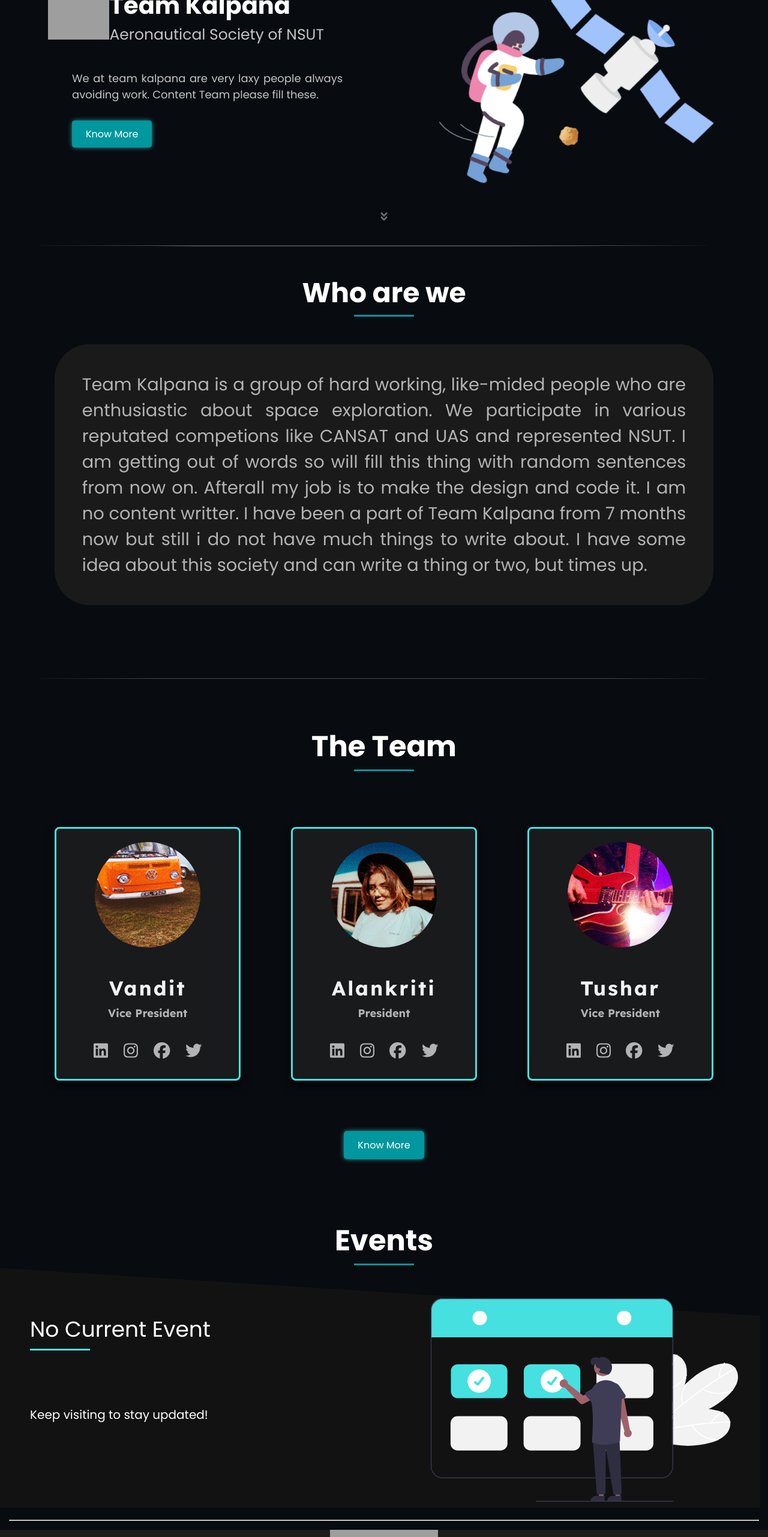
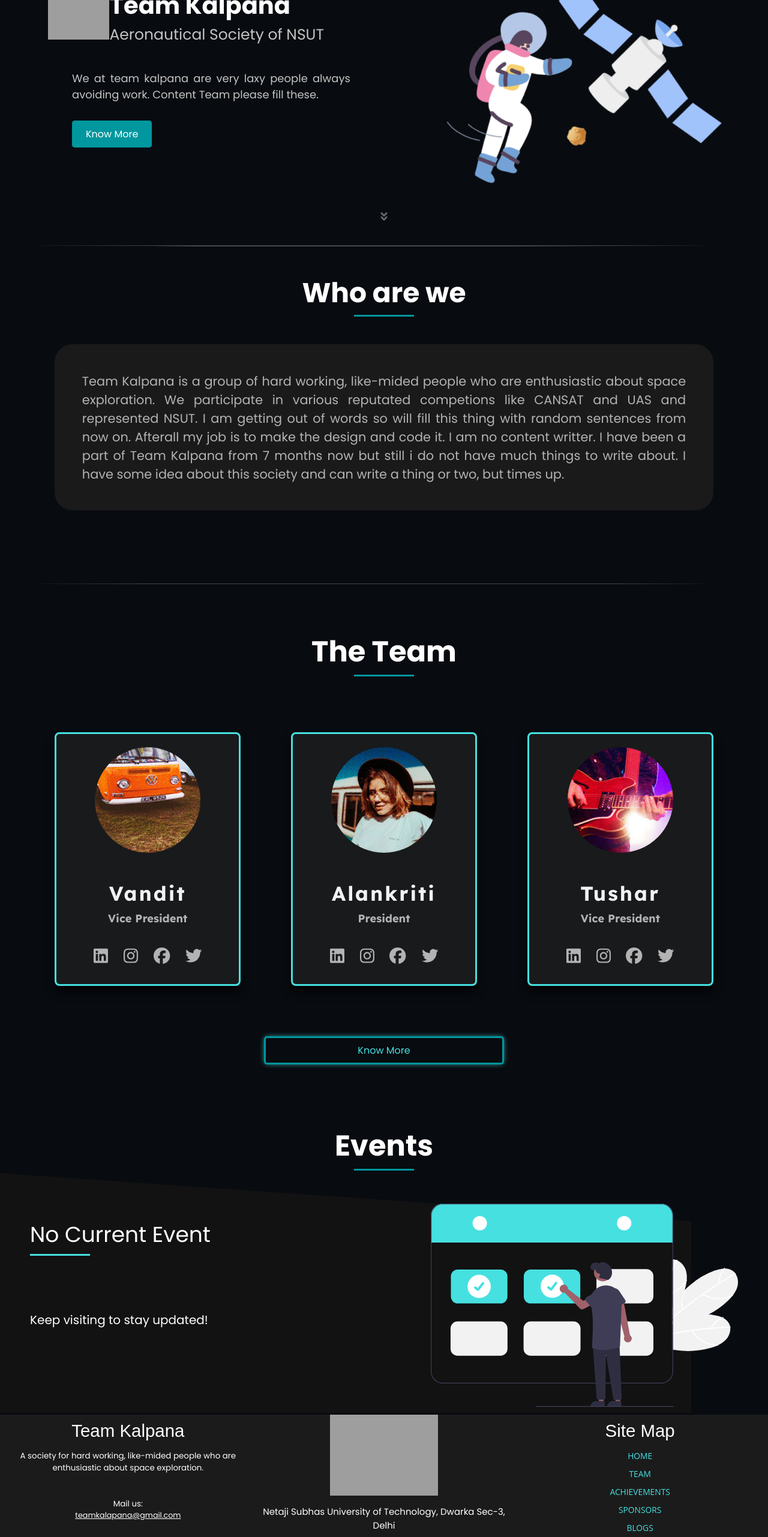
Before and after one commit to aryav-022/Kalpana-Website, a React (Create React App) app: page / in a window 1280 px wide. Shown: the part 234-2797 px from the top of the page at 60% size. Built offline with nearby package versions, Linux system fonts and the light colour scheme; grey boxes are pictures that could not be loaded; a web font is replaced by a local one.

Commit message:
Changes in Design and removed warnings

```diff
--- a/src/Components/Footer/index.jsx
+++ b/src/Components/Footer/index.jsx
@@ -7,8 +7,6 @@ import logo from "../../Assets/Logo/kalpanacaps.png";
 export default function Footer() {
   return (
     <div className="body">
-      <hr className="divider" />
-      <hr className="divider" />
       <footer className="flex-rw">
 
           <ul className="footer-list-top">
@@ -45,7 +43,7 @@ export default function Footer() {
           </section>
           <section className="footer-bottom-section flex-rw">
         <div className="footer-bottom-wrapper">
-        <i className="fa fa-copyright" role="copyright">
+        <i className="fa fa-copyright">
 
         </i> <span>ⓒ 2022 Copyright: Team Kalpana - All Rights Reserved - </span>
             </div>
--- a/src/Pages/Home/Home.css
+++ b/src/Pages/Home/Home.css
@@ -5,6 +5,7 @@ html {
 .home{
     background-color: var(--secondary-dark-color);
     color: #fff;
+    overflow-x: hidden;
 }
 
 .hero-container {
@@ -13,7 +14,7 @@ html {
 
 .hero {
     display: flex;
-    width: 99vw;
+    width: 100vw;
     justify-self: space-between;
     justify-content: space-around;
 }
@@ -130,23 +131,24 @@ html {
 
 .hero-description a {
     margin: 5vh;
-    background-color: var(--secondary-light-color);
-    border: solid #00979E;
     font-size: 16px;
     text-decoration: none;
     padding: 1vh 2.5vh 1vh 2.5vh;
-    margin-top: 10rem;
-    color: rgb(255, 255, 255);
     border-radius: 5px;
-    box-shadow: 0 0 10px -2px var(--primary-light-color);
     transition: all 100ms;
+    width: min(95vw, 400px);
+    border: solid #00979E;
+    border-radius: 5px;
+    color: white;
+    background-color: var(--secondary-light-color);
+    box-shadow: 0 0 10px -10px var(--primary-light-color);
 }
 
-.hero-description a:hover {
+.hero-description a:hover,
+.hero-description a:focus {
+    box-shadow: 0 0 10px -2px var(--primary-light-color);
     color: var(--primary-light-color);
     background-color: var(--secondary-dark-color);
-    border: solid #00979E;
-    border-radius: 5px;
 }
 
 .down-move {
@@ -212,8 +214,8 @@ html {
 }
 
 .about-description {
-    font-size: 2rem;
-    border-radius: 58px;
+    font-size: 22px;
+    border-radius: 30px;
     margin: 3rem;
     background-color: #1a1a1a;
     padding: 3rem;
@@ -337,29 +339,30 @@ html {
 }
 
 .team_button {
-    background-color: var(--secondary-light-color);
-    border: solid #00979E;
     font-size: 16px;
     text-decoration: none;
     padding: 1vh 2.5vh 1vh 2.5vh;
-    color: rgb(255, 255, 255);
+    border-radius: 5px;
+    transition: all 100ms;
+    width: min(95vw, 400px);
+    color: var(--primary-light-color);
+    background-color: var(--secondary-dark-color);
+    border: solid #00979E;
     border-radius: 5px;
     box-shadow: 0 0 10px -2px var(--primary-light-color);
-    transition: all 100ms;
 }
 
 .team_button:hover,
 .team_button:focus {
-    color: var(--primary-light-color);
-    background-color: var(--secondary-dark-color);
-    border: solid #00979E;
-    border-radius: 5px;
+    box-shadow: 0 0 10px -10px var(--primary-light-color);
+    color: white;
+    background-color: var(--secondary-light-color);
 }
 
 /****** Team Section ******/
 
 .events {
-    margin-top: 2rem;
+    margin: 2rem 0;
 }
 
 .events-backgorund {
@@ -367,7 +370,7 @@ html {
     background-color: #121212;
     clip-path: polygon(0 0, 100% 20%, 100% 100%, 0% 100%);
     height: 400px;
-    width: 99vw;
+    width: min(1400px, 90vw);
     z-index: 0;
 }
 
--- a/src/Pages/Team/Card.jsx
+++ b/src/Pages/Team/Card.jsx
@@ -5,13 +5,6 @@ import { faFacebook, faInstagram, faLinkedin, faTwitter} from '@fortawesome/free
 
 const card = (props) => {
   const img = require(`../../Assets/Images/img/${props.img}`);
-
-  function stringToCssClassname(s)
-  {
-    var css = "";
-    s.split(" ").forEach(element => { css += " "+styles[element] });
-    return css;
-  }
 
   return (
     <div className={styles.card}>
```
